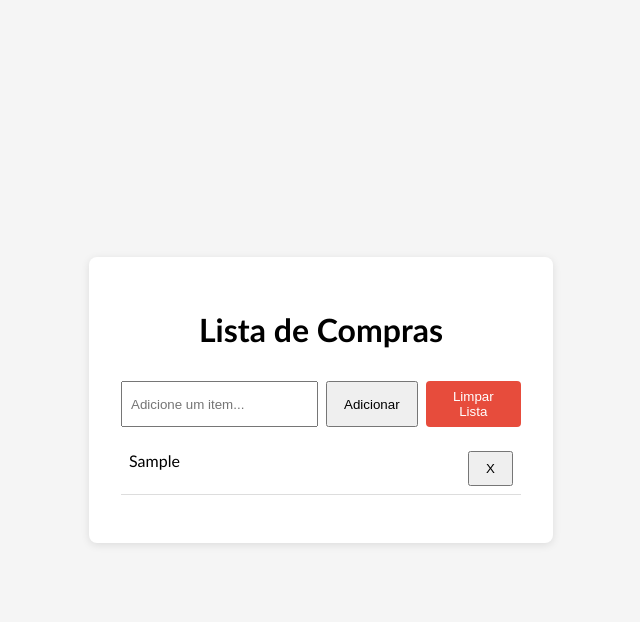
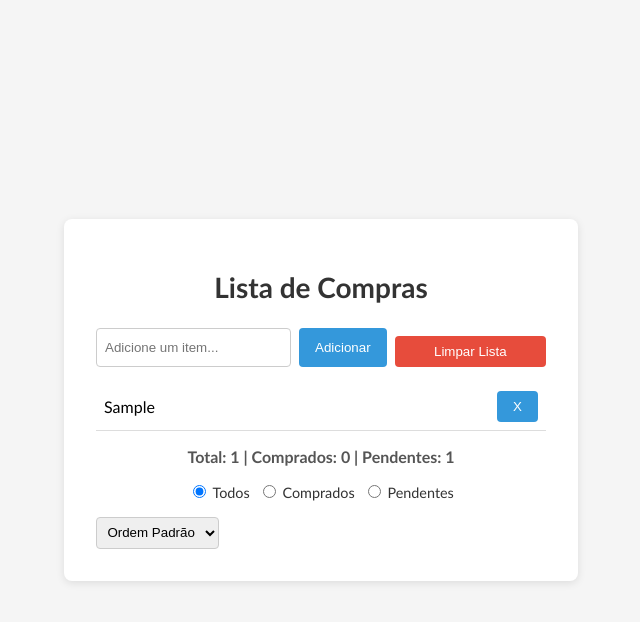
Before and after one commit to codinGloria/fullstackJRpraTI, a website: page 02-ControleVersao-IntroducaoFrontEnd/aula13-IntroducaoJS/index.html in a window 1280 px wide. Both pictures are taken after typing "Sample" into the empty fields and a click on the button "Adicionar". Shown: the whole page, without its empty margins (319-959 px from the left). Drawn offline with Linux system fonts and the light colour scheme.

Commit message:
📚 Aula 13 | 32
Atividade proposta

```diff
--- /dev/null
+++ b/02-ControleVersao-IntroducaoFrontEnd/DesafiosEmAula/aula13.js
@@ -0,0 +1,134 @@
+const formAdicionar = document.getElementById('form-adicionar');
+const inputItem = document.getElementById('input-item');
+const listaItens = document.getElementById('lista-itens');
+const btnLimpar = document.getElementById('btn-limpar');
+const contador = document.createElement('p');
+const filtros = document.createElement('div');
+const ordenar = document.createElement('select');
+
+let itens = [];
+
+window.addEventListener('DOMContentLoaded', () => {
+    const dados = localStorage.getItem('listaCompras');
+    if(dados) {
+        itens = JSON.parse(dados);
+        renderizarLista();
+    }
+})
+
+function salvarDados(){
+    localStorage.setItem('listaCompras', JSON.stringify(itens));
+}
+
+function renderizarLista(filtro = 'todos', ordem = 'padrao') {
+    listaItens.innerHTML = '';
+
+    let itensFiltrados = itens.slice();
+
+    if (filtro === 'comprados') {
+        itensFiltrados = itensFiltrados.filter(item => item.comprado);
+    } else if (filtro === 'pendentes') {
+        itensFiltrados = itensFiltrados.filter(item => !item.comprado);
+    }
+
+    if (ordem === 'alfabetica') {
+        itensFiltrados.sort((a, b) => a.nome.localeCompare(b.nome));
+    } else if (ordem === 'status') {
+        itensFiltrados.sort((a, b) => a.comprado - b.comprado);
+    }
+
+    itensFiltrados.forEach((item, index) => {
+        const li = document.createElement('li');
+        li.textContent = item.nome;
+        li. style.textDecoration = item.comprado ? 'line-through' : 'none';
+
+        li.addEventListener('click', () => {
+            item.comprado = !item.comprado;
+            salvarDados();
+            renderizarLista(getFiltroAtual(), getOrdemAtual());
+        })
+
+        const btnRemover = document.createElement('button');
+        btnRemover.textContent = 'X';
+        btnRemover.addEventListener('click', () => {
+            removerItem(index);
+        });
+
+        li.appendChild(btnRemover);
+        listaItens.appendChild(li);
+    });
+
+    atualizarContador();
+}
+
+function atualizarContador() {
+    const total = itens.length;
+    const comprados = itens.filter(item => item.comprado).length;
+    const pendentes = total - comprados;
+
+    contador.textContent = `Total: ${total} | Comprados: ${comprados} | Pendentes: ${pendentes}`;
+}
+
+formAdicionar.addEventListener('submit', (event) => {
+    event.preventDefault();
+    const novoItem = inputItem.value.trim();
+    if(novoItem === '') return;
+
+    itens.push({
+        nome: novoItem,
+        comprado: false
+    });
+
+    salvarDados();
+    renderizarLista(getFiltroAtual(), getOrdemAtual());
+    inputItem.value = '';
+})
+
+function removerItem(index) {
+    itens.splice(index, 1);
+    salvarDados();
+    renderizarLista(getFiltroAtual(), getOrdemAtual());
+}
+
+btnLimpar.addEventListener('click', () => {
+    if(confirm('Deseja realmente limpar toda a lista?')) {
+        itens = [];
+        salvarDados();
+        renderizarLista();
+    }
+})
+
+filtros.innerHTML = `
+    <label><input type="radio" name="filtro" value="todos" checked> Todos</label>
+    <label><input type="radio" name="filtro" value="comprados"> Comprados</label>
+    <label><input type="radio" name="filtro" value="pendentes"> Pendentes</label>
+`;
+ordenar.innerHTML = `
+    <option value="padrao">Ordem Padrão</option>
+    <option value="alfabetica">Alfabética</option>
+    <option value="status">Por Status</option>
+`;
+
+document.querySelector('.container').appendChild(contador);
+document.querySelector('.container').appendChild(filtros);
+document.querySelector('.container').appendChild(ordenar);
+
+filtros.addEventListener('change', () => {
+    renderizarLista(getFiltroAtual(), getOrdemAtual());
+});
+ordenar.addEventListener('change', () => {
+    renderizarLista(getFiltroAtual(), getOrdemAtual());
+});
+
+function getFiltroAtual() {
+    return document.querySelector('input[name="filtro"]:checked').value;
+}
+function getOrdemAtual() {
+    return ordenar.value;
+}
+
+// Funcionalidade a serem adicionadas:
+// 1. Marcar como comprado - Salvar esse estado no localStorage
+// 2. Contador de itens - Mostrar quantos itens tem na lista, atualizando em tempo real
+// 3. Adicione filtros para itens 'comprados' e 'pendentes'
+// 4. Permita ordenar alfabeticamente ou por status
--- a/02-ControleVersao-IntroducaoFrontEnd/aula13-IntroducaoJS/index.html
+++ b/02-ControleVersao-IntroducaoFrontEnd/aula13-IntroducaoJS/index.html
@@ -18,6 +18,6 @@
 
         <ul id="lista-itens"></ul>
     </div>
-    <script src="script.js"></script>
+    <script src="../DesafiosEmAula/aula13.js"></script>
 </body>
 </html>
--- a/02-ControleVersao-IntroducaoFrontEnd/aula13-IntroducaoJS/style.css
+++ b/02-ControleVersao-IntroducaoFrontEnd/aula13-IntroducaoJS/style.css
@@ -14,36 +14,51 @@ body {
     border-radius: 8px;
     box-shadow: 0 2px 8px rgba(0, 0, 0, 0.1);
     width: 100%;
-    max-width: 400px;
+    max-width: 450px;
 }
 
 h1 {
     text-align: center;
-    margin-bottom: 2rem;
-    font-size: 32px;
+    margin-bottom: 1.5rem;
+    font-size: 28px;
+    color: #333;
 }
 
 form {
     display: flex;
     gap: 0.5rem;
+    margin-bottom: 1rem;
 }
 
 #input-item {
     flex: 1;
     padding: 0.5rem;
+    border: 1px solid #ccc;
+    border-radius: 4px;
 }
 
 button {
     padding: 0.5rem 1rem;
     cursor: pointer;
+    border: none;
+    border-radius: 4px;
+    background-color: #3498db;
+    color: #fff;
+    transition: background-color 0.3s ease;
+}
+
+button:hover {
+    background-color: #2980b9;
 }
 
 .limpar {
     background-color: #e74c3c;
-    color: #fff;
+    margin-top: 0.5rem;
     width: 100%;
-    border: none;
-    border-radius: 4px;
+}
+
+.limpar:hover {
+    background-color: #c0392b;
 }
 
 ul {
@@ -55,6 +70,37 @@ ul {
 li {
     display: flex;
     justify-content: space-between;
+    align-items: center;
     padding: 0.5rem;
     border-bottom: 1px solid #ddd;
 }
+
+li button:hover {
+    background-color: #c0392b;
+}
+
+.container p {
+    text-align: center;
+    color: #555;
+    font-weight: bold;
+    margin: 1rem 0;
+}
+
+.container div {
+    margin-bottom: 1rem;
+    display: flex;
+    flex-direction: row;
+    justify-content: center;
+    gap: 0.5rem;
+}
+
+.container label {
+    font-size: 0.9rem;
+    color: #333;
+}
+
+.container select {
+    padding: 0.4rem;
+    border-radius: 4px;
+    border: 1px solid #ccc;
+}
```
